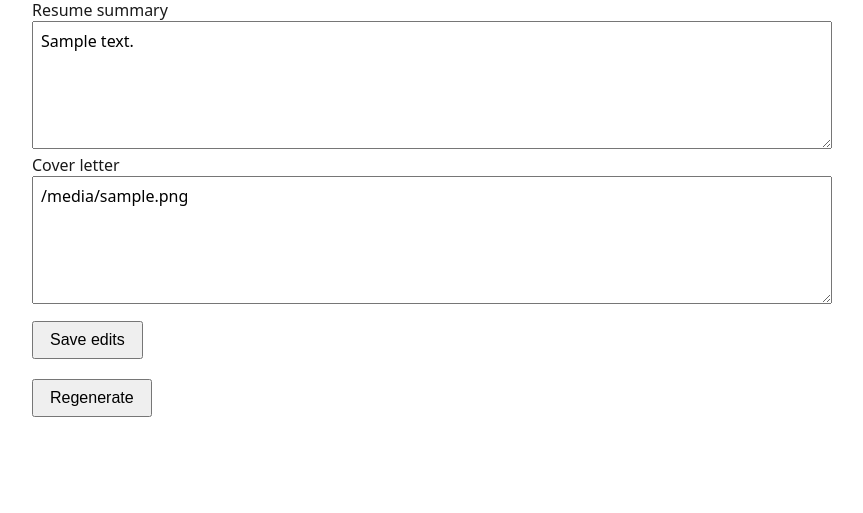
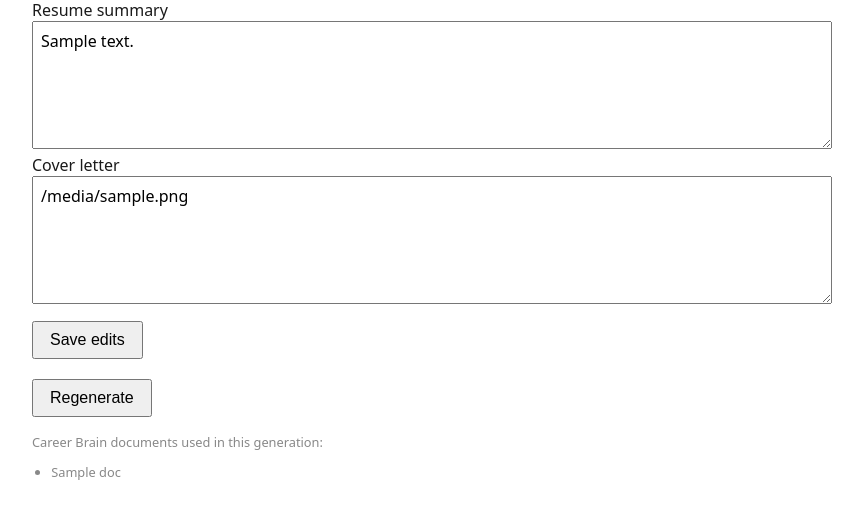
Before and after one commit to uhohitsjais/job-hunting-agent, a Flask app: template web/templates/job_detail.html in a window 1280 px wide. Shown: the part 399-912 px from the top of the page, without its empty margins (0-863 px from the left). Before the commit the page ends 816 px from the top, so only its background shows below. Run offline with Flask 3, Linux system fonts and the light colour scheme; the template is opened without the code that fills it: most values are stand-ins (such as "Sample title", 1, 10 or a date in 2020).

Commit message:
Add Career Brain V0.1 - markdown-only, generation-only
career_brain/{profile,stories,evidence,preferences}/ - plain .md files,
no database, no embeddings, no vector search, per the explicit
requirement. materials/career_brain.py reads every .md file under
those folders fresh at generation time (recursive, sorted, missing
folders/files never error). Layers on top of existing LinkedIn/resume
context for generate_resume_summary/generate_cover_letter only -
recommend_job and all of scoring/ are untouched. Every generation
records which Career Brain docs it used (applications.career_brain_docs)
and displays them on the job detail page, for reproducibility.
`python app.py career-brain` previews what would load without
generating anything.

Co-Authored-By: Claude Sonnet 5 <noreply@anthropic.com>
Claude-Session: https://claude.ai/code/session_011KrJFRpWCrLENepF7T5aPU

```diff
--- a/db/db.py
+++ b/db/db.py
@@ -26,6 +26,7 @@ DECISION_GROUPS = ["priority", "apply", "stretch", "archive", "unscored", "filte
 # duplicate-column errors are caught and ignored.
 MIGRATIONS = [
     "ALTER TABLE candidate_profile ADD COLUMN excluded_titles TEXT NOT NULL DEFAULT '[]'",
+    "ALTER TABLE applications ADD COLUMN career_brain_docs TEXT",
 ]
 
 
--- a/db/schema.sql
+++ b/db/schema.sql
@@ -157,6 +157,7 @@ CREATE TABLE IF NOT EXISTS applications (
     job_id INTEGER NOT NULL REFERENCES jobs(id),
     resume_summary TEXT,               -- generated text, reviewable/editable; DOCX injection is M8, not yet built
     cover_letter_body TEXT,            -- generated text, reviewable/editable
+    career_brain_docs TEXT,            -- JSON array of career_brain/ doc paths used in this generation, for reproducibility
     resume_path TEXT,                  -- populated once M8 (branded DOCX injection) exists
     cover_letter_path TEXT,
     status TEXT NOT NULL DEFAULT 'draft',
--- /dev/null
+++ b/materials/career_brain.py
@@ -0,0 +1,51 @@
+from __future__ import annotations
+
+from pathlib import Path
+
+# Repo-root career_brain/ — sibling of this materials/ package, not inside it.
+CAREER_BRAIN_DIR = Path(__file__).resolve().parent.parent / "career_brain"
+
+# profile/ and preferences/ are always loaded, full stop. stories/ and
+# evidence/ are loaded in full for V0.1 (small folder count — no retrieval
+# needed) but are the folders most likely to eventually need
+# filtering/retrieval once this grows large, per the README.
+FOLDERS = ["profile", "preferences", "stories", "evidence"]
+
+
+def _read_folder(base_dir: Path, folder_name: str) -> list[dict]:
+    """Every .md file under base_dir/folder_name, recursive, sorted for
+    deterministic order. A missing folder — or a missing career_brain/
+    entirely — just means an empty list, never an error. A single
+    unreadable file is skipped, not fatal to the rest."""
+    folder = base_dir / folder_name
+    if not folder.is_dir():
+        return []
+    docs = []
+    for path in sorted(folder.rglob("*.md")):
+        if not path.is_file():
+            continue
+        try:
+            content = path.read_text()
+        except (OSError, UnicodeDecodeError):
+            continue
+        docs.append({"path": str(path.relative_to(base_dir.parent)), "content": content})
+    return docs
+
+
+def load_career_brain_context(base_dir: Path | None = None) -> tuple[str, list[str]]:
+    """Reads every .md file under career_brain/{profile,preferences,stories,evidence}/
+    fresh from disk. Returns (combined_text, loaded_paths). Combined_text is
+    "" and loaded_paths is [] if nothing exists yet — callers should treat
+    that as "no Career Brain content available," not an error."""
+    base_dir = base_dir or CAREER_BRAIN_DIR
+    all_docs = []
+    for folder_name in FOLDERS:
+        all_docs.extend(_read_folder(base_dir, folder_name))
+
+    if not all_docs:
+        return "", []
+
+    parts = [f"### {doc['path']}\n\n{doc['content']}" for doc in all_docs]
+    combined = "\n\n---\n\n".join(parts)
+    loaded_paths = [doc["path"] for doc in all_docs]
+    return combined, loaded_paths
--- a/web/server.py
+++ b/web/server.py
@@ -17,6 +17,7 @@ from db.db import (
     update_candidate_profile,
     upsert_application,
 )
+from materials.career_brain import load_career_brain_context
 from scoring.context import build_candidate_context
 from web.presentation import build_recommendation_view
 
@@ -88,6 +89,8 @@ def create_app() -> Flask:
         if job is None:
             return "Job not found", 404
         application = get_application(settings.DATABASE_PATH, job_id)
+        if application and application.get("career_brain_docs"):
+            application["career_brain_docs"] = json.loads(application["career_brain_docs"])
         rec = build_recommendation_view(job)
         return render_template("job_detail.html", job=job, application=application, rec=rec)
 
@@ -102,7 +105,15 @@ def create_app() -> Flask:
         provider = OpenAIProvider()
         profile = get_candidate_profile(settings.DATABASE_PATH)
         stories = fetch_approved_candidate_stories(settings.DATABASE_PATH)
-        candidate_context = build_candidate_context(profile)
+        base_context = build_candidate_context(profile)
+        career_brain_text, career_brain_docs = load_career_brain_context()
+        candidate_context = base_context
+        if career_brain_text:
+            candidate_context = (
+                base_context
+                + "\n\n---\n\nCareer Brain (long-term source of truth):\n\n"
+                + career_brain_text
+            )
 
         conn = get_connection(settings.DATABASE_PATH)
         try:
@@ -116,7 +127,7 @@ def create_app() -> Flask:
                 prompt_file=summary_meta.prompt_file,
                 prompt_version=summary_meta.prompt_version,
                 model_name=summary_meta.model_name,
-                input_context=json.dumps(summary_meta.input_context),
+                input_context=json.dumps({**summary_meta.input_context, "career_brain_docs": career_brain_docs}),
                 raw_output=summary_meta.raw_output,
                 parsed_output=json.dumps({"summary": summary_result.summary}),
                 success=1,
@@ -133,7 +144,7 @@ def create_app() -> Flask:
                 prompt_file=letter_meta.prompt_file,
                 prompt_version=letter_meta.prompt_version,
                 model_name=letter_meta.model_name,
-                input_context=json.dumps(letter_meta.input_context),
+                input_context=json.dumps({**letter_meta.input_context, "career_brain_docs": career_brain_docs}),
                 raw_output=letter_meta.raw_output,
                 parsed_output=json.dumps({"body": letter_result.body}),
                 success=1,
@@ -164,6 +175,7 @@ def create_app() -> Flask:
             job_id,
             resume_summary=summary_result.summary,
             cover_letter_body=letter_result.body,
+            career_brain_docs=json.dumps(career_brain_docs),
             status="draft",
         )
         return redirect(url_for("job_detail", job_id=job_id))
--- a/web/templates/job_detail.html
+++ b/web/templates/job_detail.html
@@ -94,6 +94,12 @@
   <form method="post" action="/jobs/{{ job.id }}/materials" style="margin-top: 0.5rem;">
     <button type="submit">Regenerate</button>
   </form>
+  <p class="hint" style="margin-top: 1rem;">Career Brain documents used in this generation:</p>
+  {% if application.career_brain_docs %}
+  <ul class="hint">{% for doc in application.career_brain_docs %}<li>{{ doc }}</li>{% endfor %}</ul>
+  {% else %}
+  <p class="hint">None — career_brain/ was empty at generation time (LinkedIn/resume context only).</p>
+  {% endif %}
   {% endif %}
 </body>
 </html>
```
Also changed, not shown: app.py (+15 -0 lines), README.md, career_brain/README.md (added), 4 other files.
